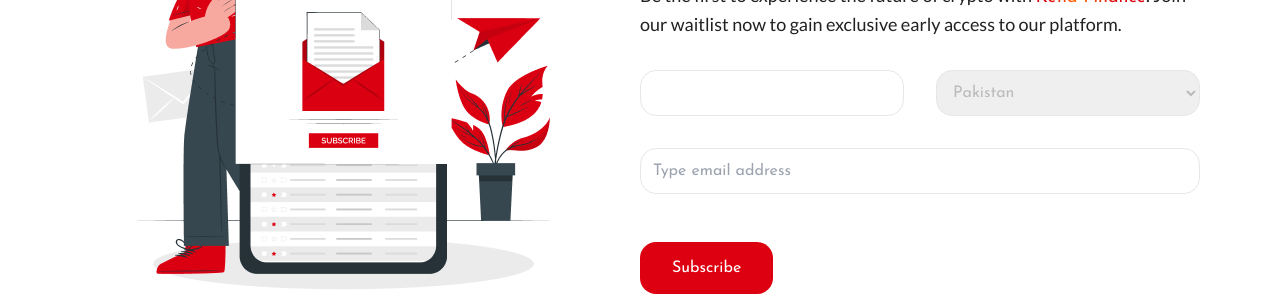
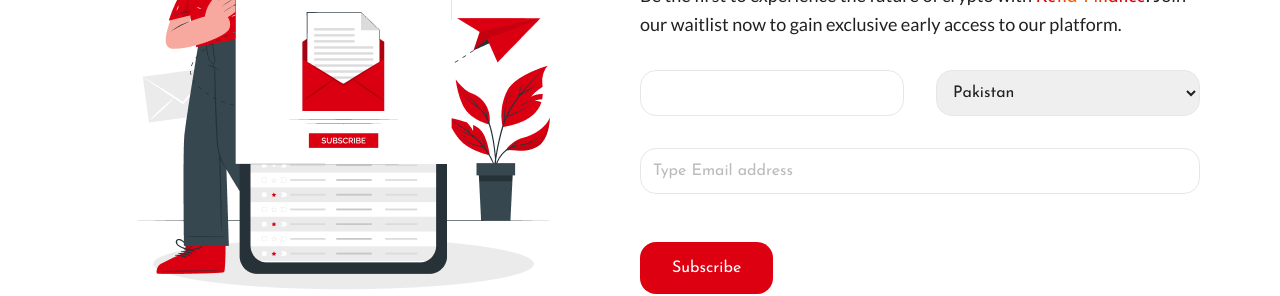
Before and after one commit to waqar-ahmad356/ken-finance-react, a React (Vite) app: page / in a window 1280 px wide. Shown: the part 6237-6533 px from the top of the page. Built offline with nearby package versions, Linux system fonts and the light colour scheme.

Commit message:
dev-mode

```diff
--- a/src/components/Wait_List.jsx
+++ b/src/components/Wait_List.jsx
@@ -36,8 +36,8 @@ const Wait_List = () => {
             <div className='flex flex-col gap-8 w-full'>
               <div className='flex md:flex-row flex-col gap-8 w-full'>
 
-                <input type='text' name="username" value={inputs.username || " "} onChange={onchange} className='w-full rounded-2xl border-[0.5px] outline-none px-3 py-[10px]' placeholder='Name' />
-                <select id='cars' value={option} onChange={(e)=>setOption(e.target.value)} className='w-full text-[#bbbbbb]  rounded-2xl border-[0.5px] outline-none px-3 py-[10px]' name='cars'>
+                <input type='text' name="username" value={inputs.username || " "} onChange={onchange} className='w-full rounded-2xl border-[0.5px] outline-none  px-3 py-[10px] placeholder:text-[#bbbbbb]' placeholder='Name' />
+                <select id='cars' value={option} onChange={(e)=>setOption(e.target.value)} className='w-full text-[#212121]  rounded-2xl border-[0.5px] outline-none px-3 py-[10px]' >
 
                   <option value='Pk' >
                     Pakistan
@@ -52,7 +52,7 @@ const Wait_List = () => {
 
               </div>
               <div className='w-full '>
-                <input type='email' name='email' value={inputs.email || " "} onChange={onchange } className='w-full outline-none rounded-2xl border-[0.5px] px-3 py-[10px]' placeholder='Type email address' />
+                <input type='email' name='email' value={inputs.email || " "} onChange={onchange } className='w-full text-[#212121] placeholder:text-[#bbbbbb] outline-none rounded-2xl border-[0.5px] px-3 py-[10px]' placeholder='Type Email address' />
               </div>
             </div>
             <button type='submit' className='px-[32px] mt-[48px] py-[14px] bg-[#dd0011] text-white rounded-2xl'>
```
